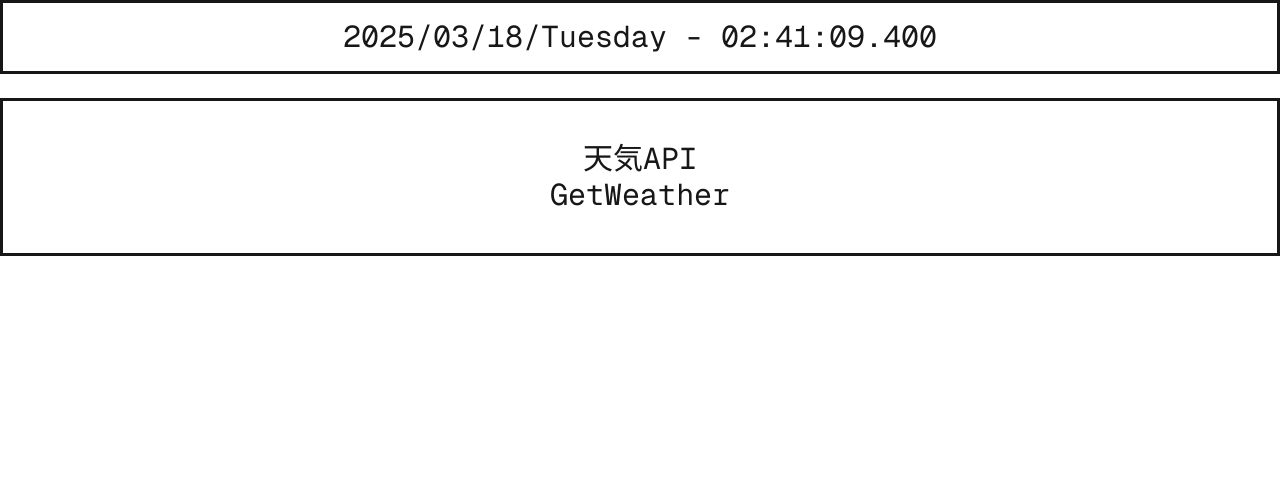
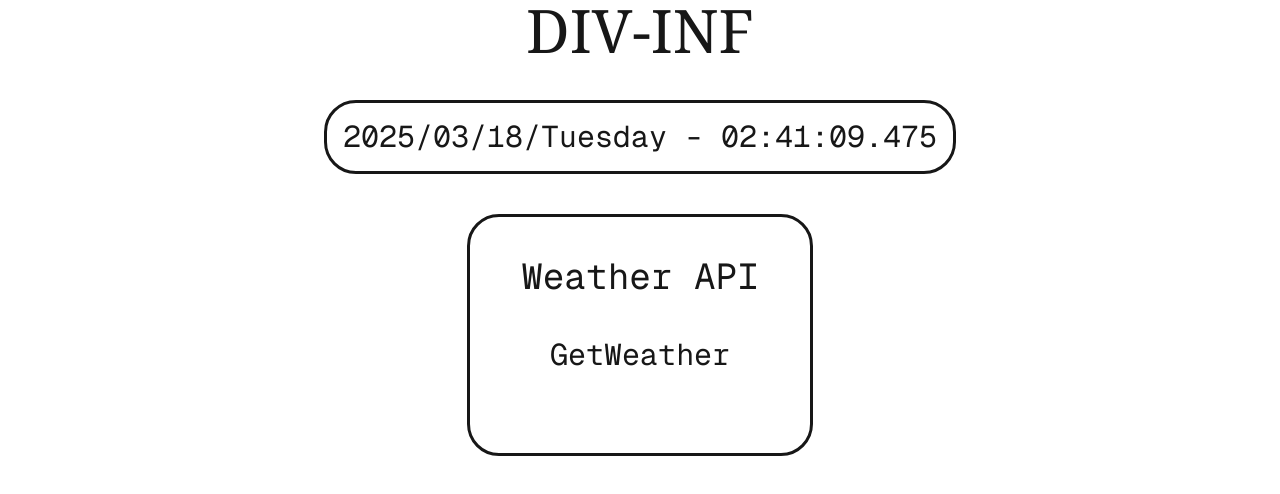
Before and after one commit to grammar2642/divinf, a Next.js app: page / in a window 1280 px wide. Shown: the top 494 px of the page. Built offline with nearby package versions, Linux system fonts and the light colour scheme.

Commit message:
getWeather

```diff
--- a/src/app/api/weather/route.ts
+++ b/src/app/api/weather/route.ts
@@ -1,10 +1,12 @@
 export async function GET() {
     console.log("API was called");
 
-    const place = "Tokyo";
+    const place = "Osaka";
+    const API = process.env.WEATHER_API;
 
-    const res = await fetch(`https://api.openweathermap.org/data/2.5/weather?q=${place}&units=metric&lang=ja&appid=${process.env.OPENWEATHER_API_KEY}`);
+    const res = await fetch(`https://api.openweathermap.org/data/2.5/weather?q=${place}&units=metric&lang=en&appid=${API}`);
 
     const data = await res.json();
+    console.log("取得データ:", data);
     return Response.json(data);
 }
--- a/src/app/components/Clock.tsx
+++ b/src/app/components/Clock.tsx
@@ -12,7 +12,7 @@ export default function Clock(){
           }
 
           updateTime()
-          const interval = setInterval(updateTime, 100)
+          const interval = setInterval(updateTime, 25)
           return () => clearInterval(interval);
      }, [])
      return (
--- a/src/app/components/weather.tsx
+++ b/src/app/components/weather.tsx
@@ -13,7 +13,7 @@ export default function WeatherApp() {
       temp: number;
     };
   }
-  const [weather, setWeather] = useState<WData >();
+  const [weather, setWeather] = useState<WData | null>();
 const getWeather = async () => {
     console.log("データ取得中です...");
     const response = await fetch("/api/weather");
@@ -25,13 +25,15 @@ const getWeather = async () => {
 
   return (
     <>
-    <h1>天気API</h1>
-    <button onClick={getWeather}>GetWeather</button>
+    <h1 className="text-4xl">Weather API</h1>
+    <button
+    className="text-3xl p-10"
+    onClick={getWeather}>GetWeather</button>
     {weather && (
-      <div>
-        <p>都市:{weather.name}</p>
-        <p>天気:{weather.weather?.[0].description}</p>
-        <p>気温:{weather.main.temp}</p>
+      <div className="text-2xl">
+        <p>City:{weather.name ?? "不明"}</p>
+        <p>Weather:{weather.weather?.[0]?.description ?? "不明"}</p>
+        <p>Temperature(Celcius):{weather.main?.temp ?? "不明"}℃</p>
     </div>
     )}
     </>
--- a/src/app/page.tsx
+++ b/src/app/page.tsx
@@ -1,16 +1,21 @@
+
 import Clock from "./components/Clock"
 import WeatherApp from "./components/weather"
 
 
 export default function Home() {
   return (
-    <main className="font-mono">
-      <div className="text-3xl text-center item-center border-3 p-4">
+
+    <main className="flex flex-col place-items-center space-y-4">
+      <div className="font-mono text-center">
+      <h1 className="text-6xl mb-10 font-serif">DIV-INF</h1>
+      <div className="inline-block text-3xl border-3 rounded-4xl p-4 mb-10">
       <Clock />
       </div>
       <br />
-      <div className="text-3xl text-center p-10 border-3">
+      <div className="inline-block p-10 border-3 rounded-4xl mb-10">
         <WeatherApp />
+      </div>
       </div>
     </main>
   )
```
Also changed, not shown: 1 other file (tests, documents, lock files or other folders).
